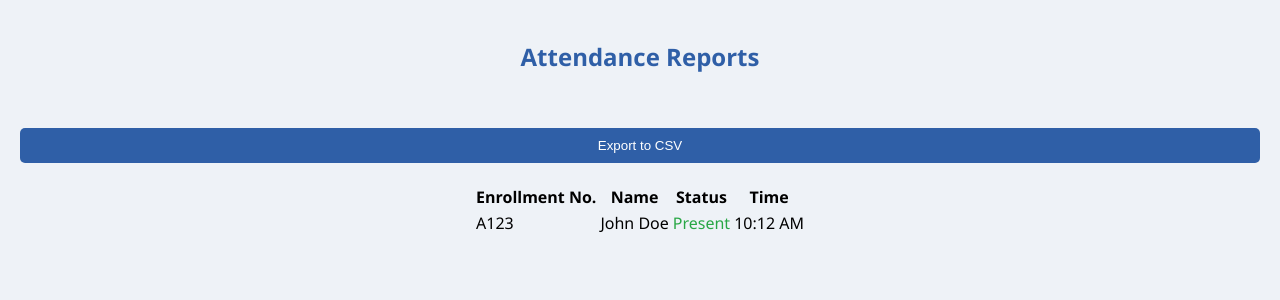
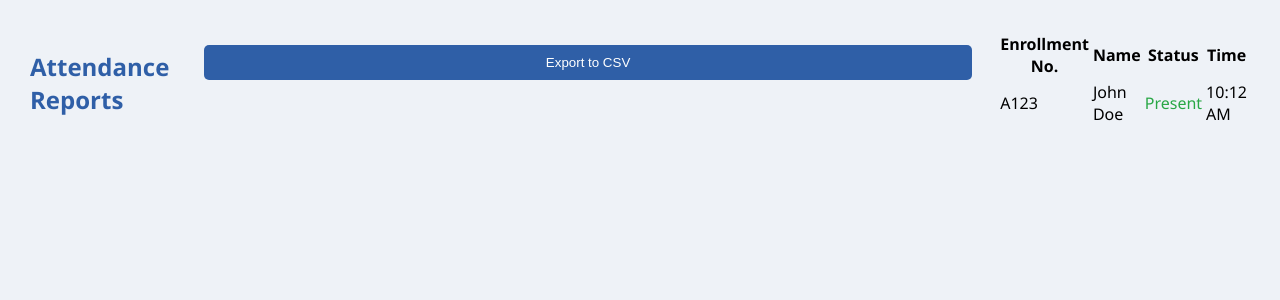
Before and after one commit to vinayak302004/Proxy_Resistant_Attendance_System, a React (Vite) app: page /reports in a window 1280 px wide. Shown: the top 300 px of the page. Built offline with nearby package versions, Linux system fonts and the light colour scheme.

Commit message:
Modify Dashboard

```diff
--- a/src/styles/dashboard.css
+++ b/src/styles/dashboard.css
@@ -1,9 +1,11 @@
+/* PAGE BACKGROUND */
 body {
   margin: 0;
   font-family: Arial, sans-serif;
   background-color: #f4f6f9;
 }
 
+/* HEADER */
 header {
   background-color: #1f4fbf;
   color: white;
@@ -13,26 +15,32 @@ header {
   font-weight: bold;
 }
 
+/* MAIN CONTAINER */
 .container {
   display: flex;
-  flex-wrap: wrap;
-  gap: 20px;
-  padding: 20px;
   justify-content: center;
+  align-items: flex-start;
+  gap: 25px;
+  padding: 30px;
+  flex-wrap: nowrap;
 }
 
+/* CARD DESIGN */
 .card {
   background: white;
   padding: 20px;
-  width: 400px;
+  width: 420px;
+  min-height: 420px;
   border-radius: 10px;
-  box-shadow: 0 4px 10px rgba(0,0,0,0.1);
+  box-shadow: 0 4px 12px rgba(0,0,0,0.1);
 }
 
-.card h2 {
-  margin-top: 0;
+/* RIGHT CARD CENTER */
+.center {
+  text-align: center;
 }
 
+/* FORM ELEMENTS */
 label {
   display: block;
   margin-top: 10px;
@@ -47,6 +55,7 @@ select {
   border: 1px solid #ccc;
 }
 
+/* BUTTON */
 button {
   margin-top: 15px;
   width: 100%;
@@ -63,6 +72,7 @@ button:hover {
   background-color: #163c91;
 }
 
+/* STATUS BOX */
 .status-box {
   background-color: #f1f1f1;
   padding: 10px;
@@ -70,14 +80,7 @@ button:hover {
   border-radius: 5px;
 }
 
-ul {
-  padding-left: 20px;
-}
-
-.center {
-  text-align: center;
-}
-
+/* QR IMAGE */
 img {
   margin-top: 15px;
   width: 250px;
```
